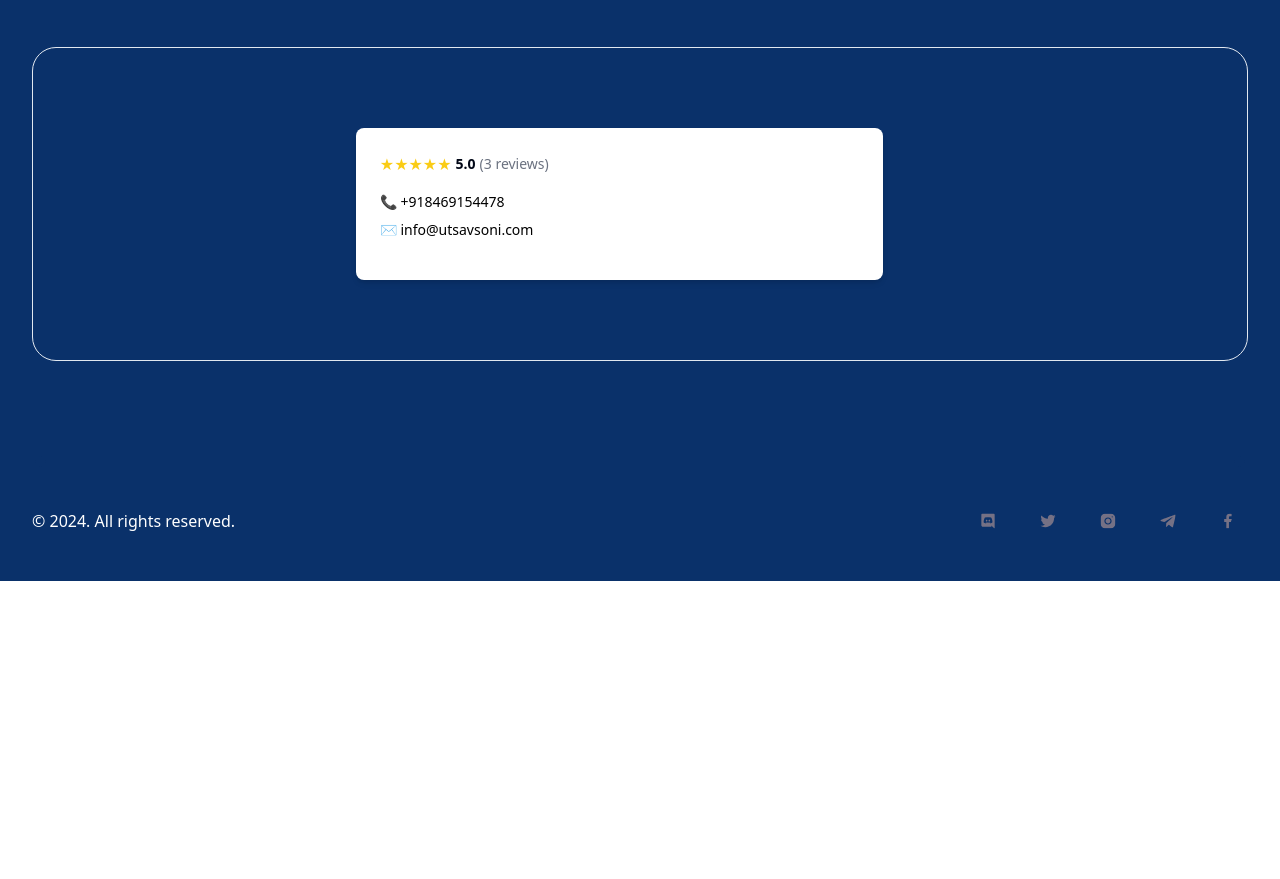
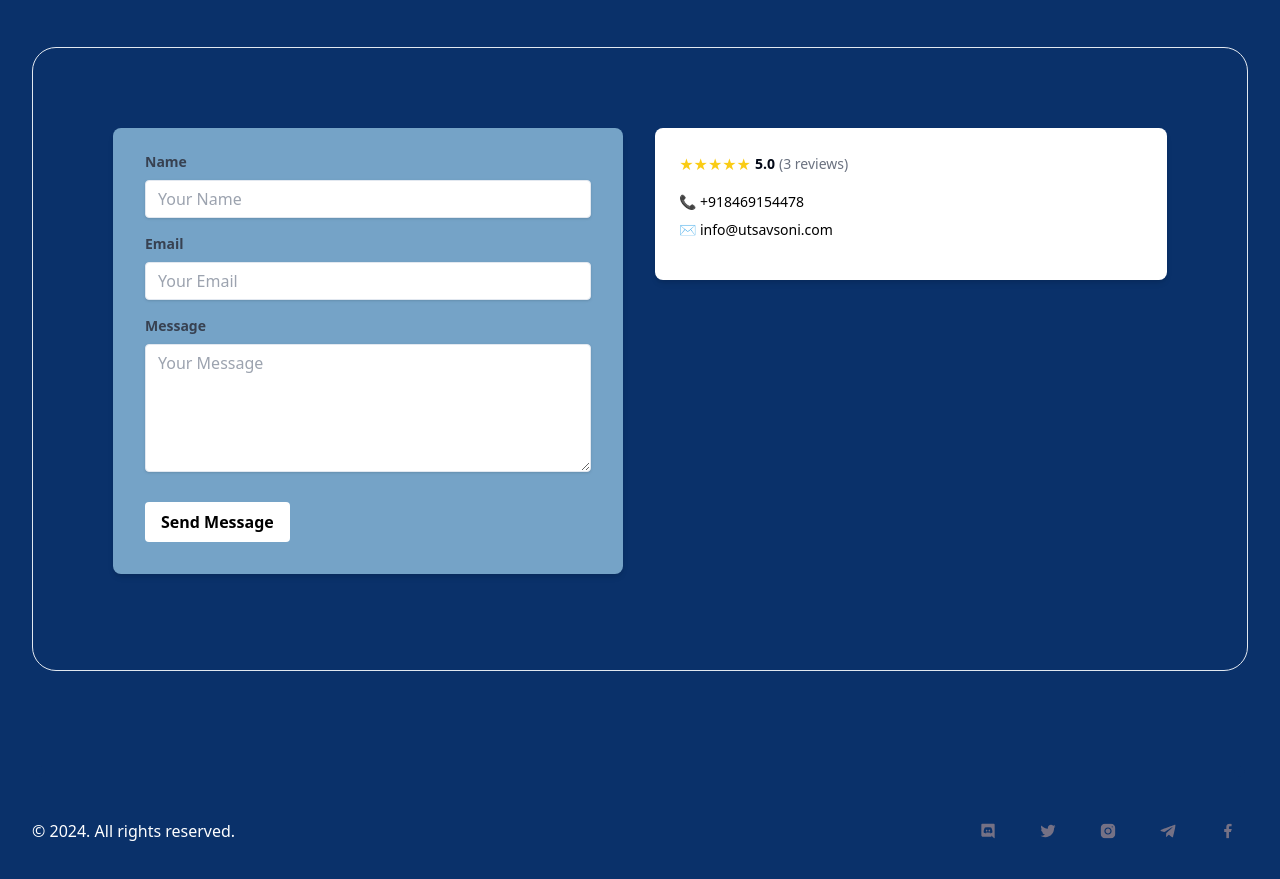
Before and after one commit to tejpatel1302/Portfolio, a React (Vite) app: page / in a window 1280 px wide. Shown: the part 2860-3739 px from the top of the page. Before the commit the page ends 3441 px from the top, so only its background shows below. Built offline with nearby package versions, Linux system fonts and the light colour scheme.

Commit message:
contact form added

```diff
--- a/src/components/ContactUs.jsx
+++ b/src/components/ContactUs.jsx
@@ -91,12 +91,12 @@ const ContactUs = () => {
 
         <div className="relative">
           <div className="relative z-1 flex flex-col md:flex-row items-start h-auto mb-5 p-8 border border-n-1/10 rounded-3xl overflow-hidden lg:p-20">
-            {/* <div className="w-full md:w-1/2 mb-8 md:mb-0">
+            <div className="w-full md:w-1/2 mb-8 md:mb-0">
               <ContactForm />
-            </div> */}
+            </div>
 
             {/* Keep the existing contact information div */}
-            <div className="relative left-[20%]  z-1 w-full md:w-1/2 md:ml-8 bg-white p-6 rounded-lg shadow-md">
+            <div className="relative z-1 w-full md:w-1/2 md:ml-8 bg-white p-6 rounded-lg shadow-md">
 
               <div className="flex items-center mb-4">
                 <span className="text-yellow-400 mr-1">★★★★★</span>
```
